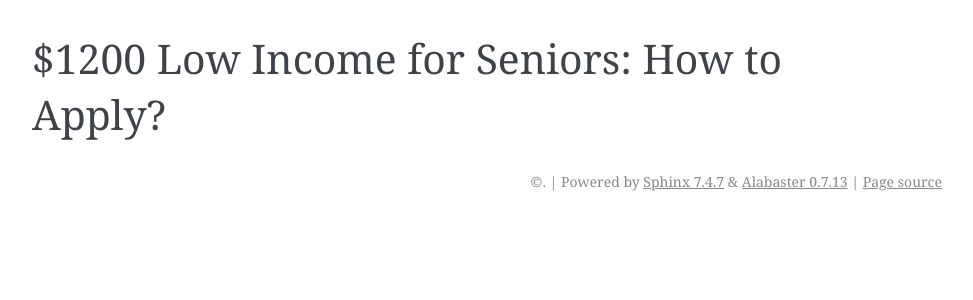
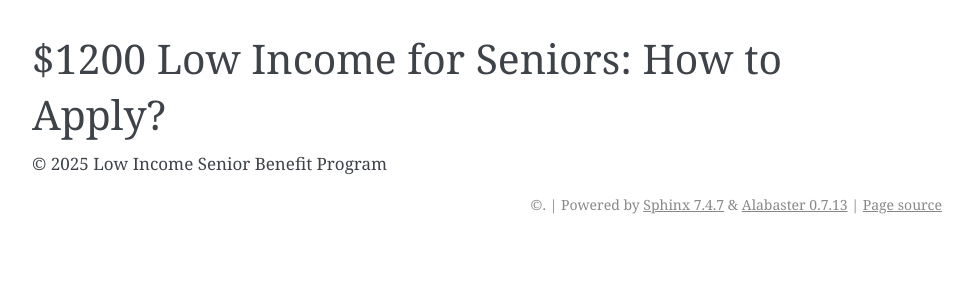
Before and after one commit to gitjainnew/1200loincome, a Sphinx documentation site: the page built from docs/index.rst, in a window 1280 px wide. Shown: the top 300 px of the page, without its empty margins (168-1141 px from the left). Built offline with Sphinx 7.4.7, drawn with Linux system fonts in a browser that asks for light colours.

Commit message:
Update index.rst

```diff
--- a/docs/index.rst
+++ b/docs/index.rst
@@ -10,3 +10,8 @@ $1200 Low Income for Seniors: How to Apply?
   <div class="site-header">
      <div class="site-name">$1200 Low income for Seniors</div>
    </div>
+
+
+ <div class="site-footer">
+     &copy; 2025 Low Income Senior Benefit Program
+   </div>
```
